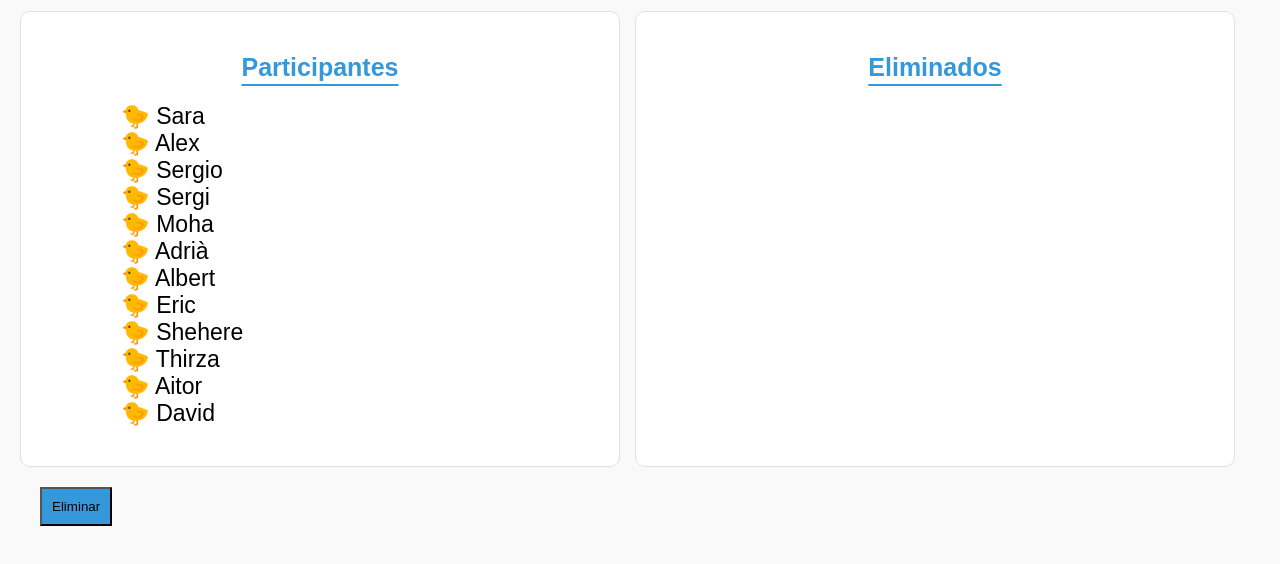
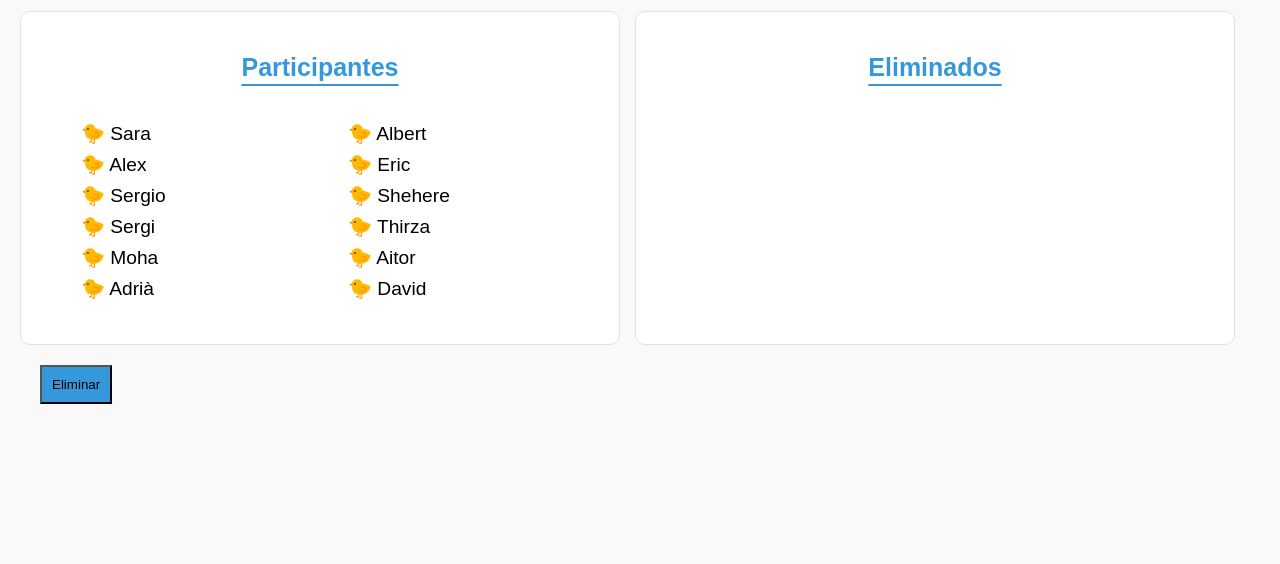
Before and after one commit to itsarade/retoPatinete, a plain HTML site: page index.html in a window 1280 px wide. Shown: the part 106-670 px from the top of the page. Drawn offline with Linux system fonts and the light colour scheme.

Commit message:
li arreglados

```diff
--- a/index.html
+++ b/index.html
@@ -19,18 +19,18 @@
       <div class="listas participantes">
         <h2>Participantes</h2>
         <ul>
-          <ul>🐤 Sara</ul>
-          <ul>🐤 Alex</ul>
-          <ul>🐤 Sergio</ul>
-          <ul>🐤 Sergi</ul>
-          <ul>🐤 Moha</ul>
-          <ul>🐤 Adrià</ul>
-          <ul>🐤 Albert</ul>
-          <ul>🐤 Eric</ul>
-          <ul>🐤 Shehere</ul>
-          <ul>🐤 Thirza</ul>
-          <ul>🐤 Aitor</ul>
-          <ul>🐤 David</ul>
+          <li>🐤 Sara</li>
+          <li>🐤 Alex</li>
+          <li>🐤 Sergio</li>
+          <li>🐤 Sergi</li>
+          <li>🐤 Moha</li>
+          <li>🐤 Adrià</li>
+          <li>🐤 Albert</li>
+          <li>🐤 Eric</li>
+          <li>🐤 Shehere</li>
+          <li>🐤 Thirza</li>
+          <li>🐤 Aitor</li>
+          <li>🐤 David</li>
         </ul>
       </div>
       <div class="listas eliminados">
--- a/src/css/style.css
+++ b/src/css/style.css
@@ -41,16 +41,17 @@ h2 {
     border: 1px solid #e1e1e1;
 }
 
-li {
+ul {
     list-style-type: none;
     columns: 2;
     margin-top: 40px;
 }
 
-ul {
+li {
     font-family: Arial, Helvetica, sans-serif;
     font-size: larger;
     margin-top: 0px;
+    margin-bottom: 8px;
 }
 
 .eliminar {
```
